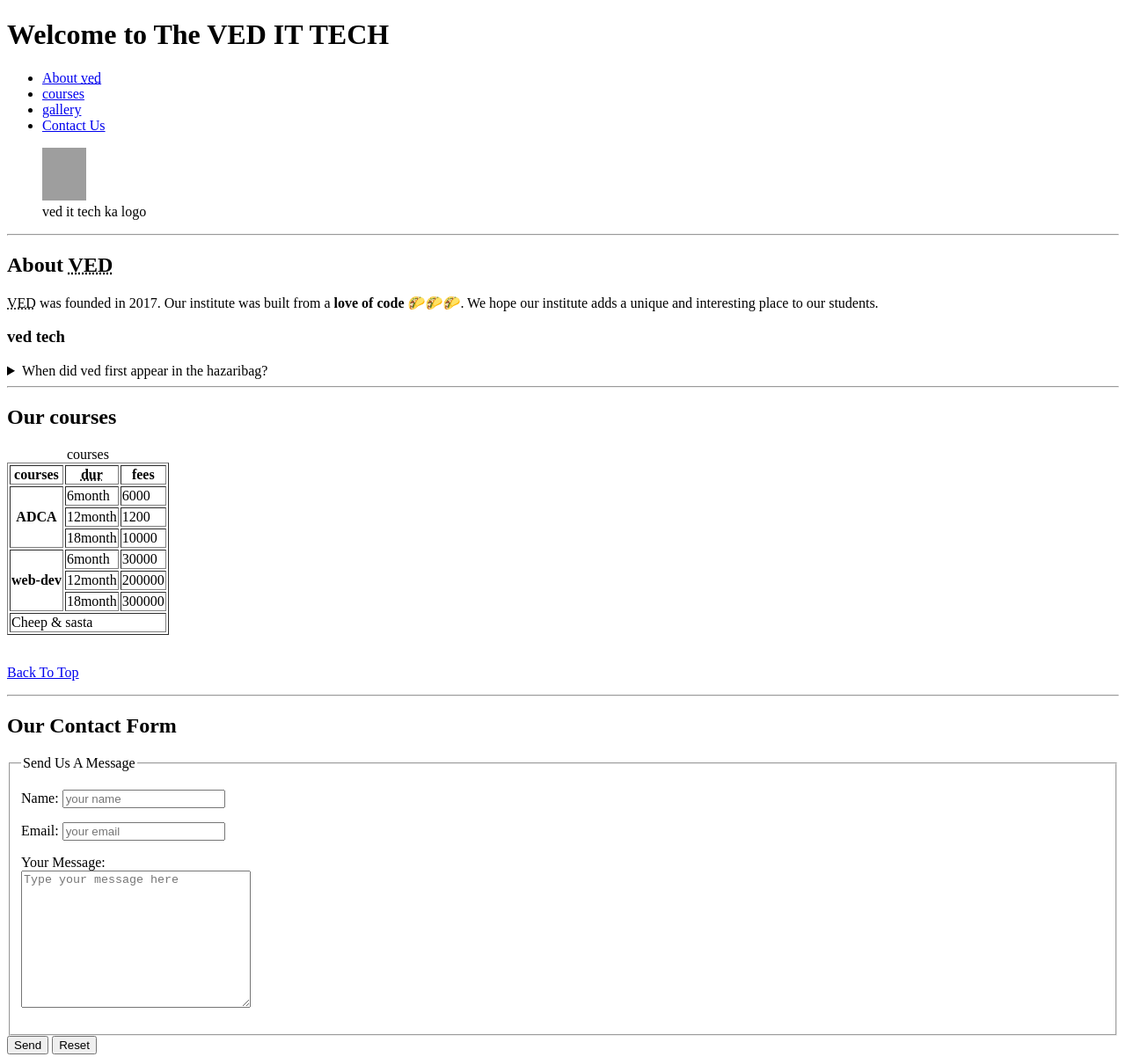
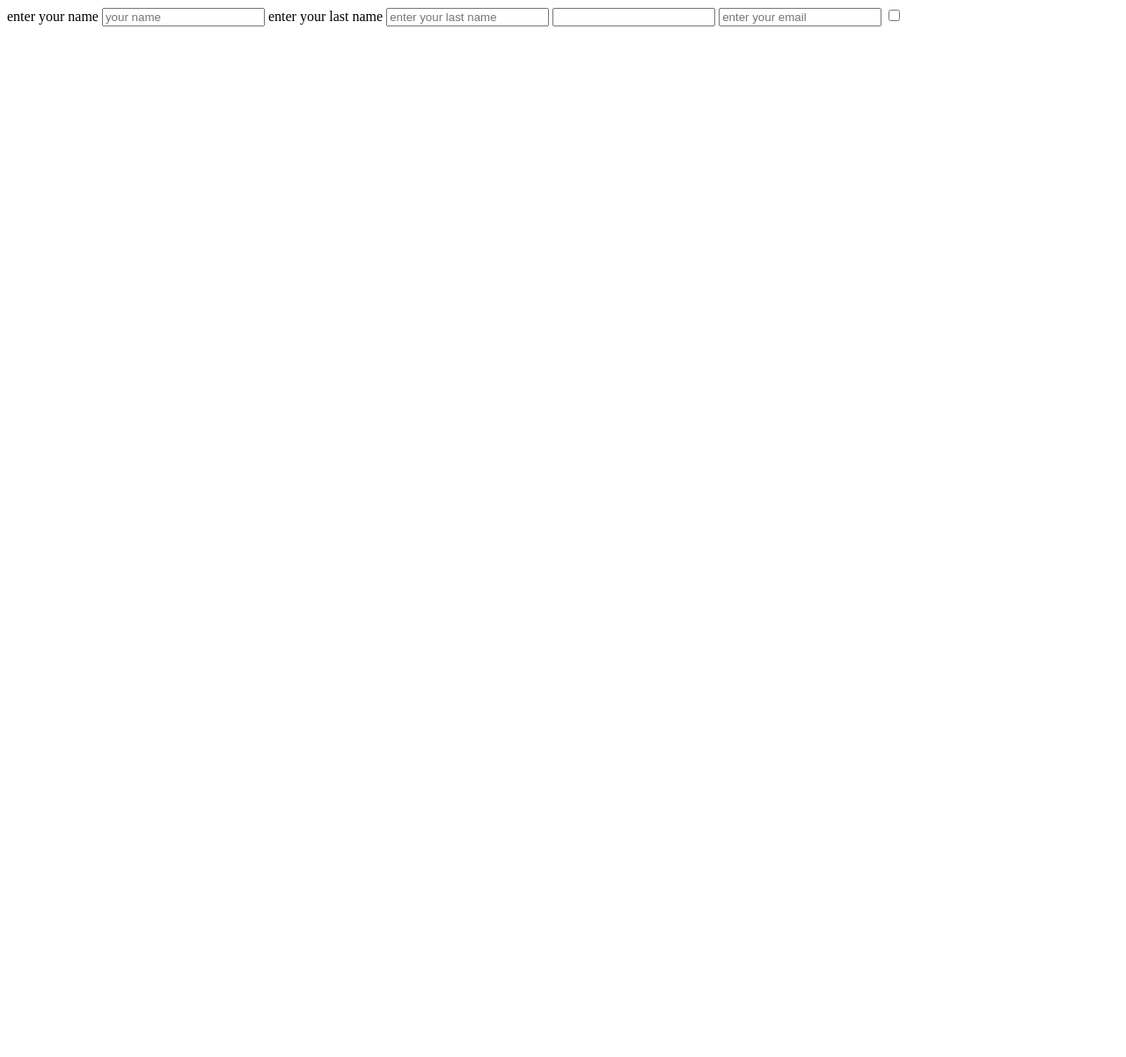
Before and after one commit to beawarevaibhav/ved-tech-, a plain HTML site: page work3.html in a window 1280 px wide. Shown: the top 1202 px of the page at 88% size. After the commit the page ends 800 px from the top, so only its background shows below. Drawn offline with Linux system fonts and the light colour scheme; grey boxes are pictures that could not be loaded.

Commit message:
add new file

```diff
--- a/work3.html
+++ b/work3.html
@@ -1,166 +1,23 @@
 <!DOCTYPE html>
 <html lang="en">
-
 <head>
     <meta charset="UTF-8">
-    <meta name="author" content="Dave Gray">
-    <meta name="description" content="The official website for The Little Taco Shop">
-    <title>The VED-IT-TECH</title>
-    <link rel="icon" href="favicon.ico" type="image/x-icon">
-    <link rel="stylesheet" href="css/style.css">
+    <meta name="viewport" content="width=device-width, initial-scale=1.0">
+    <title>Document</title>
 </head>
+<body>
+<form action="">
 
-<body>
-    <header>
-        <h1>Welcome to The VED IT TECH</h1>
-        <nav>
-            <ul>
-                <li>
-                    <a href="#about">About <abbr title="The VED IT TECH">ved</abbr></a>
-                </li>
-                <li>
-                    <a href="#menu">courses</a>
-                </li>
-                <li>
-                    <a href="hours.html">gallery</a>
-                </li>
-                <li>
-                    <a href="contact.html">Contact Us</a>
-                </li>
-            </ul>
-        </nav>
-
-        <figure>
-            <img src="images/ved-logo.png" alt="Tacos and a Drink" title="We love tacos!" width="50"
-                height="60">
-            <figcaption>
-                ved it tech ka logo
-            </figcaption>
-        </figure>
-    </header>
-    <hr>
-    <main>
-        <article id="about">
-            <h2>About <abbr title="The VED-IT-TECH">VED</abbr></h2>
-            <p>
-                <abbr title="The VED-IT-TECH">VED</abbr> was founded in <time datetime="2022">2017</time>. Our institute
-                was built from a <strong>love of code</strong> 🌮🌮🌮. We hope our institute adds a unique and interesting
-                place to our students.
-            </p>
-            <aside>
-                <h3>ved tech</h3>
-                <details>
-                    <summary>When did ved first appear in the hazaribag?</summary>
-                    <p>
-                        Lorem ipsum dolor, sit amet consectetur adipisicing elit. Explicabo consequuntur numquam porro soluta maxime nihil, odit vel expedita quo, ullam, accusantium necessitatibus iure? Inventore, minima velit! <time
-                            datetime="1905">1905</time>. (Source: <cite><a
-                                href="WWW,GOOGLE.COM"
-                                target="_blank">GOOGLE</a></cite>)
-                    </p>
-                </details>
-            </aside>
-        </article>
-        <hr>
-        <article id="menu">
-            <h2>Our courses</h2>
-            <table border="1">
-                <caption>courses</caption>
-                <thead>
-                    <tr>
-                        <th>courses</th>
-                        <th scope="col"><abbr title="duration">dur</abbr></th>
-                        <th scope="col">fees</th>
-                    </tr>
-                </thead>
-                <tbody>
-                    <tr>
-                        <th scope="row" rowspan="3">
-                            ADCA
-                        </th>
-                        <td>6month</td>
-                        <td>6000</td>
-                    </tr>
-                    <tr>
-                        <td>12month</td>
-                        <td>1200</td>
-                    </tr>
-                    <tr>
-                        <td>18month</td>
-                        <td>10000</td>
-                    </tr>
-                    <tr>
-                        <th scope="row" rowspan="3">
-                            web-dev
-                        </th>
-                        <td>6month</td>
-                        <td>30000</td>
-                    </tr>
-                    <tr>
-                        <td>12month</td>
-                        <td>200000</td>
-                    </tr>
-                    <tr>
-                        <td>18month</td>
-                        <td>300000</td>
-                    </tr>
-                </tbody>
-                <tfoot>
-                    <tr>
-                        <td colspan="3">
-                            Cheep &amp; sasta
-                        </td>
-                    </tr>
-                </tfoot>
-            </table>
-            <br>
-            <p>
-                <a href="#">Back To Top</a>
-            </p>
-        </article>
-    </main>
-    <hr>
+    <label for="firstname">enter your name</label>
+    <input id="firstname" type="text" placeholder="your name">
+    <label for="lastname">enter your last name</label>
+    <input id="lastname" type="text" placeholder="enter your last name">
+    <input type="password" >
+    <input type="email" placeholder="enter your email">
+    <input type="checkbox">
+</form>
 
 
-        <section>
-            <h2>Our Contact Form</h2>
-
-            <form action="" method="">
-                <fieldset>
-                    <legend>Send Us A Message</legend>
-                    <p>
-                        <label for="name">Name:</label>
-                        <input type="text" name="name" id="name" placeholder="your name" required>
-                    </p>
-                    <p>
-                        <label for="email">Email:</label>
-                        <input type="email" name="email" id="email" placeholder="your email" required>
-                    </p>
-                    <p>
-                        <label for="message">Your Message:</label>
-                        <br>
-                        <textarea name="message" id="message" cols="30" rows="10"
-                            placeholder="Type your message here"></textarea>
-                    </p>
-                </fieldset>
-                <button type="submit">Send</button>
-                <button type="reset">Reset</button>
-            </form>
-        </section>
-        <section>
-            <h2>Our Location</h2>
-            <address>
-                 jharkhand<br>
-               india
-                <br><br>
-                Phone: <a href="tel:+5555555555">555-555-5555</a>
-            </address>
-        </section>
-    </main>
-    <hr>
-    <footer>
-        <p>Copyright &copy; The VED IT TECH</p>
-    </footer>
 
 </body>
-
 </html>
```
Also changed, not shown: form.html (+1 -0 lines), index.html (added, +23 -0 lines), style.css (added, +7 -0 lines), work2.html (+2 -0 lines), 1 other file.
